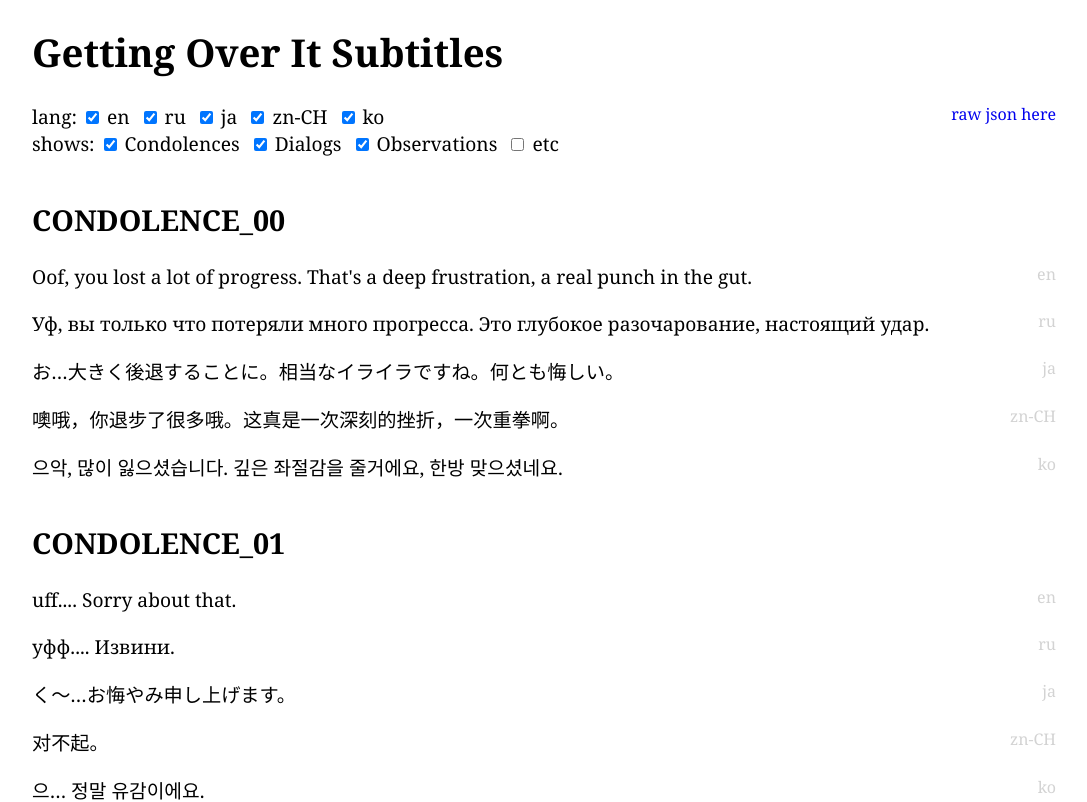
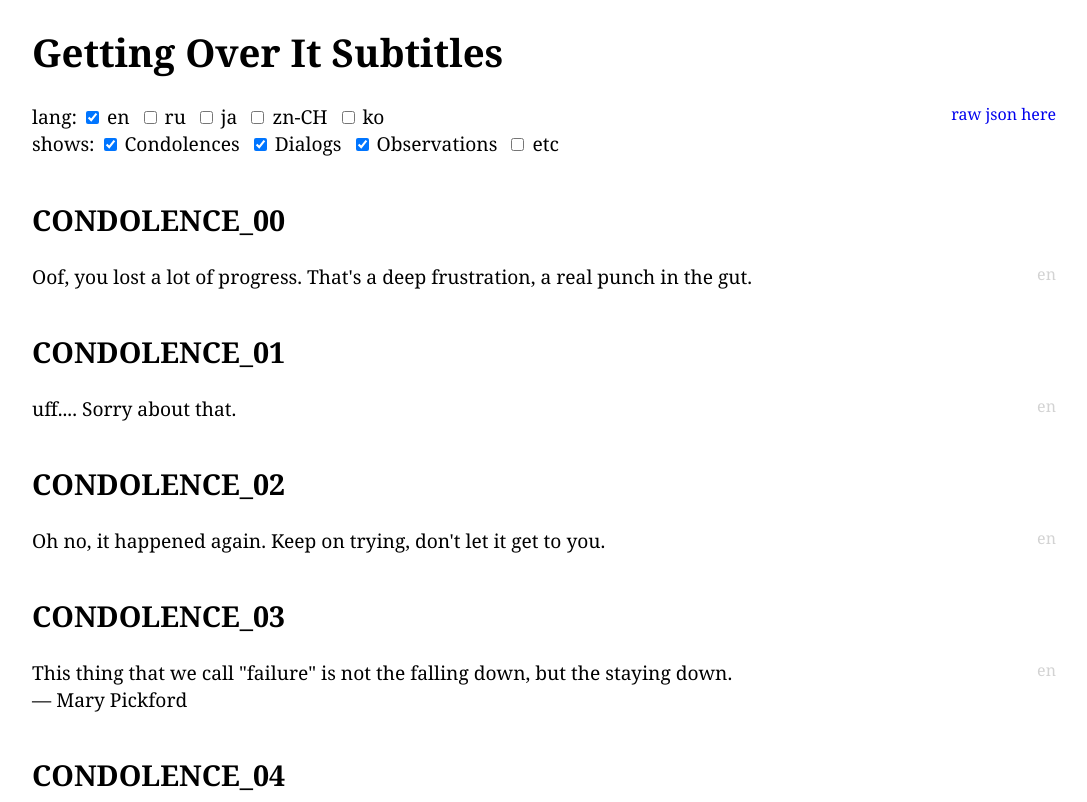
Before and after one commit to naari3/GettingOverIt_subtitles, a React (Vite) app: page / in a window 1280 px wide. Shown: the top 802 px of the page, without its empty margins (96-1183 px from the left). Built offline with nearby package versions, Linux system fonts and the light colour scheme.

Commit message:
Prefer browser language

```diff
--- a/src/App.tsx
+++ b/src/App.tsx
@@ -4,13 +4,14 @@
 import "./App.css";
 
 const ALL = Array.from(data);
+const someIncludes = (strs: readonly string[], str: string) => strs.some(s => s.includes(str));
 
 function App() {
-  const [enableEn, setEnableEn] = useState(true);
-  const [enableRu, setEnableRu] = useState(true);
-  const [enableJa, setEnableJa] = useState(true);
-  const [enableZnCH, setEnableZnCH] = useState(true);
-  const [enableKo, setEnableKo] = useState(true);
+  const [enableEn, setEnableEn] = useState(someIncludes(navigator.languages, 'en'));
+  const [enableRu, setEnableRu] = useState(someIncludes(navigator.languages, 'ru'));
+  const [enableJa, setEnableJa] = useState(someIncludes(navigator.languages, 'ja'));
+  const [enableZnCH, setEnableZnCH] = useState(someIncludes(navigator.languages, 'zh'));
+  const [enableKo, setEnableKo] = useState(someIncludes(navigator.languages, 'ko'));
 
   const [enableCondolence, setEnableCondolence] = useState(true);
   const [enableDialog, setEnableDialog] = useState(true);
@@ -21,14 +22,15 @@
 
   useEffect(() => {
     const targets = ALL.filter((term) => {
+      const isCondolence = term.Term.startsWith("CONDOLENCE_");
+      const isDialog = term.Term.startsWith("DIALOG_");
+      const isObservation = term.Term.startsWith("OBSERVATION_");
+
       return (
-        (!term.Term.startsWith("CONDOLENCE_") || enableCondolence) &&
-        (!term.Term.startsWith("DIALOG_") || enableDialog) &&
-        (!term.Term.startsWith("OBSERVATION_") || enableObservation) &&
-        (term.Term.startsWith("CONDOLENCE_") ||
-          term.Term.startsWith("DIALOG_") ||
-          term.Term.startsWith("OBSERVATION_") ||
-          enableEtc)
+        (!isCondolence || enableCondolence) &&
+        (!isDialog || enableDialog) &&
+        (!isObservation || enableObservation) &&
+        (isCondolence || isDialog || isObservation || enableEtc)
       );
     });
     setTargets(targets);
```
